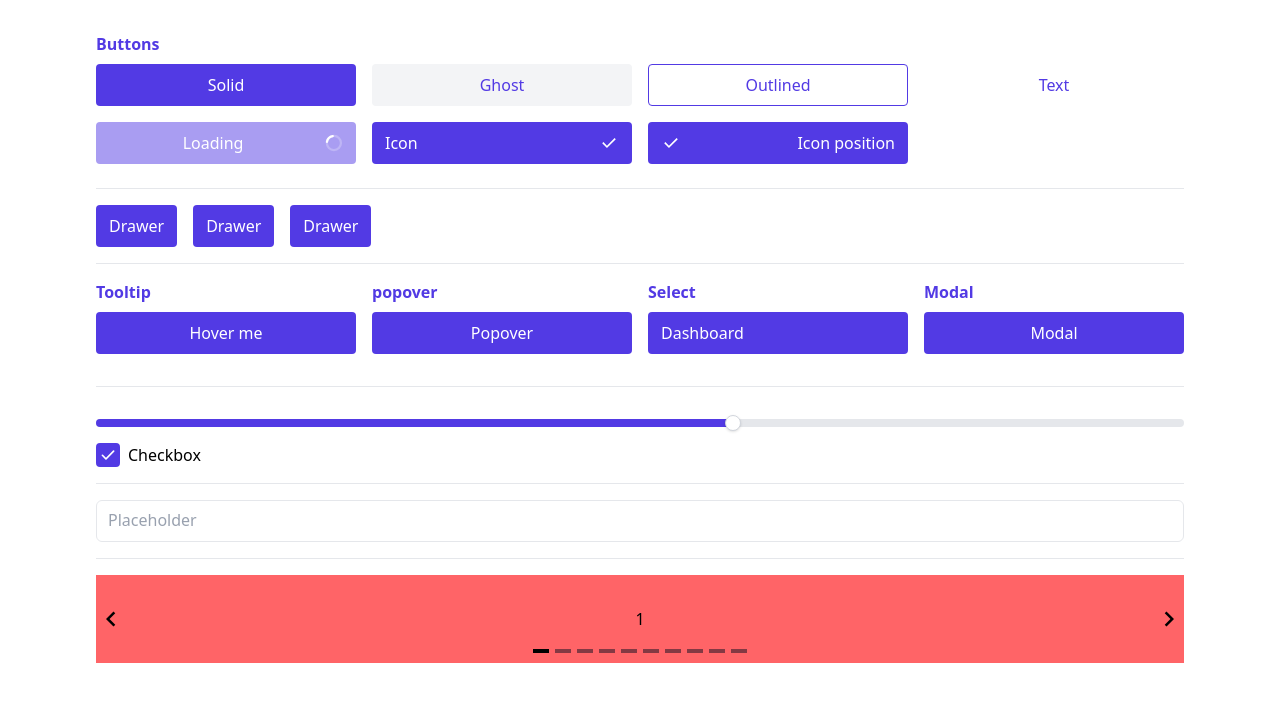
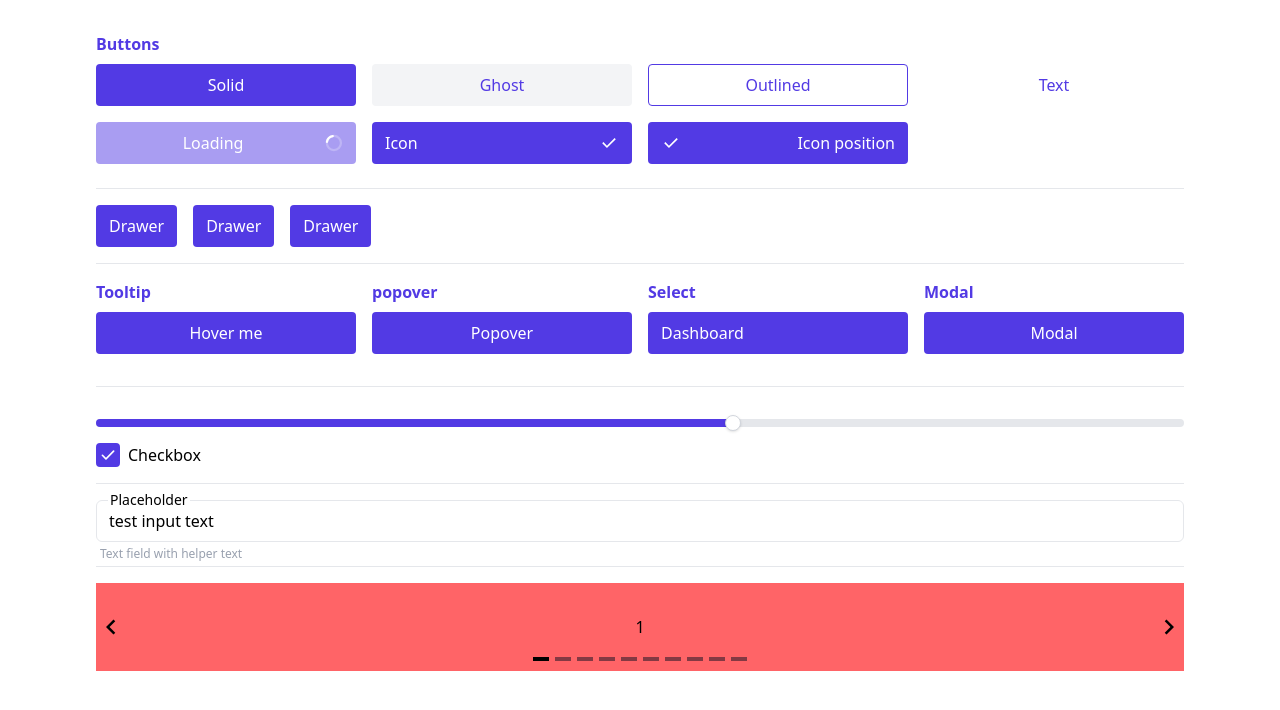
Before and after one commit to SherazJutt/veloce-vue, a Vue app: page / in a window 1280 px wide. Shown: the top 710 px of the page. Built offline with nearby package versions, Linux system fonts and the light colour scheme; some icons are missing.

Commit message:
input done

```diff
--- a/src/components/ui/Input.vue
+++ b/src/components/ui/Input.vue
@@ -1,20 +1,17 @@
 <script setup lang="ts">
-// import { useRandomId } from "../../composables/useRandomId";
-
 defineProps({
 	icon: { type: String, default: "" },
 	placeholder: { type: String, default: "your name" },
 	helpText: { type: String, default: "" },
 	type: { type: String, default: "text" },
-	required: { type: Boolean, default: false },
 });
 
-// const model = defineModel();
+const model = defineModel();
 </script>
 <template>
-	<div class="relative h-[42px]">
-		<input type="text" class="hover:border-primary/60 peer outline-primary h-full w-full rounded-md border border-gray-200 px-3 duration-200" />
-		<div class="absolute top-3 left-3 bg-white leading-none text-gray-400 duration-100 peer-focus:-top-2 peer-focus:text-sm peer-focus:font-semibold peer-focus:text-black">{{ placeholder }}</div>
-		<!-- <div class="peer-focus:text-primary absolute -top-2.5 left-2 block bg-white px-1 text-sm font-medium duration-200 peer-placeholder-shown:top-3.5 peer-focus:-top-2.5">{{ placeholder }}</div> -->
+	<div :class="{ 'mb-6': helpText }" class="relative h-[42px]">
+		<input type="text" v-model="model" class="hover:border-primary/60 peer outline-primary h-full w-full rounded-md border border-gray-200 px-3 duration-200" placeholder=" " />
+		<div :class="model ? '-top-2.5 text-sm text-black' : 'top-[9px]'" class="absolute left-3 bg-white px-[2px] text-black duration-100 peer-placeholder-shown:text-gray-400 peer-focus:-top-2.5 peer-focus:text-sm peer-focus:text-black">{{ placeholder }}</div>
+		<div v-if="helpText" class="ml-1 pt-1 text-xs text-gray-400">{{ helpText }}</div>
 	</div>
 </template>
```
